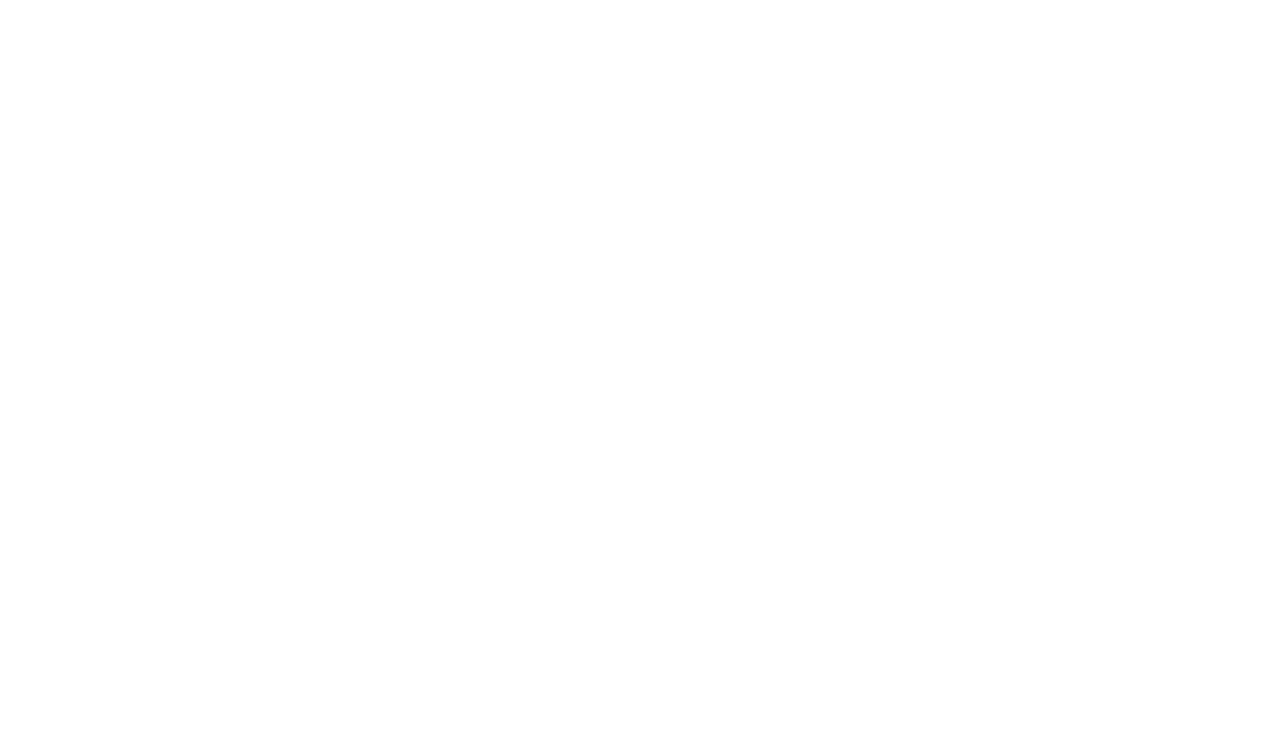
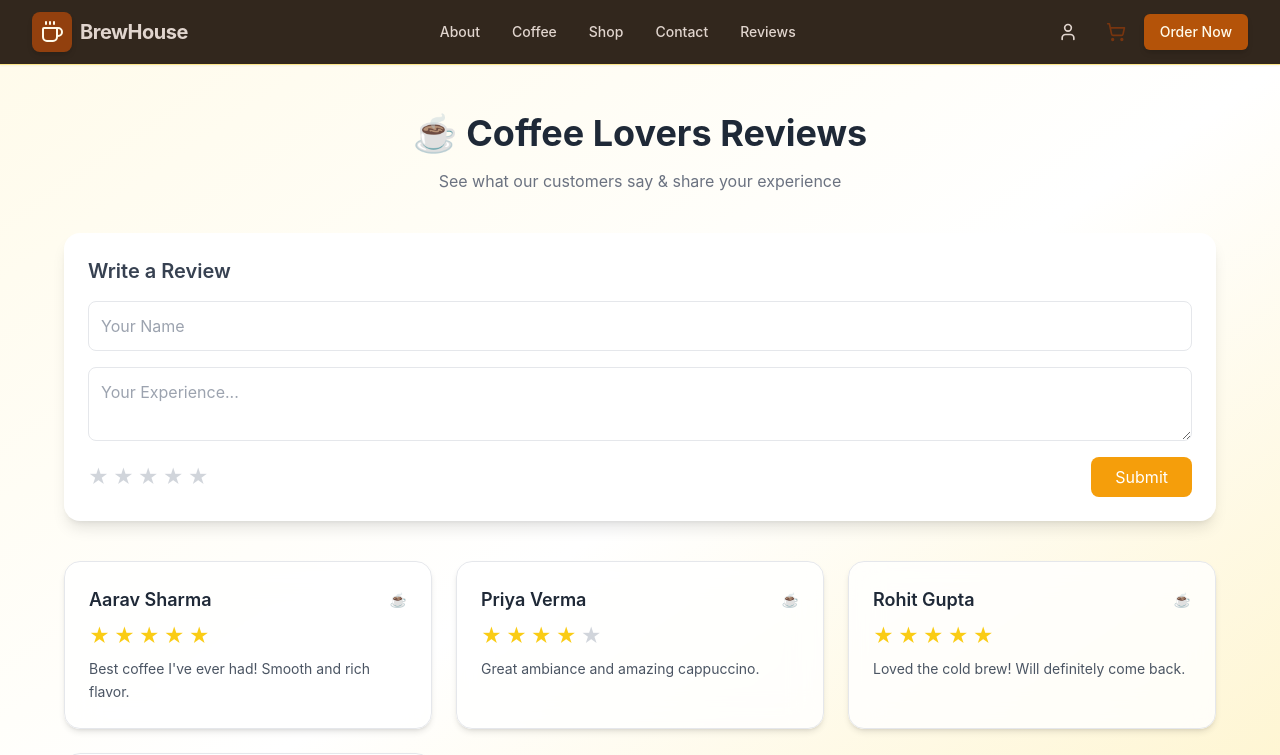
Before and after one commit to himanshpande/coffeeApp, a React (Create React App) app in the folder coffeeapp/: page /reviews in a window 1280 px wide. Before the commit this address had no page. Shown: the top 755 px of the page. Built offline with nearby package versions, Linux system fonts and the light colour scheme.

Commit message:
Review page added

```diff
--- a/coffeeapp/src/App.js
+++ b/coffeeapp/src/App.js
@@ -9,6 +9,7 @@
 import ContactPage from './Contact';
 import Cart from './Cart';
 import Checkout from './checkout';
+import ReviewsPage from './ReviewsPage';
 
 function App() {
   return (
@@ -23,6 +24,7 @@
           <Route path='/contact' element={<ContactPage/>}/>
           <Route path='/cart' element={<Cart/>}/>
           <Route path='/checkout' element={<Checkout/>}/>
+          <Route path='/reviews' element={<ReviewsPage/>}/>
         </Route>
       </Routes>
     </BrowserRouter>
--- a/coffeeapp/src/NavBar.js
+++ b/coffeeapp/src/NavBar.js
@@ -18,6 +18,7 @@
     { name: "Coffee", href: "/coffeePage" },
     { name: "Shop", href: "/products" },
     { name: "Contact", href: "/contact" },
+    { name: "Reviews", href: "/reviews" },
   ]
 
   return (
--- /dev/null
+++ b/coffeeapp/src/ReviewsPage.jsx
@@ -0,0 +1,142 @@
+import React, { useState } from "react";
+
+const initialReviews = [
+  {
+    id: 1,
+    name: "Aarav Sharma",
+    rating: 5,
+    comment: "Best coffee I've ever had! Smooth and rich flavor.",
+  },
+  {
+    id: 2,
+    name: "Priya Verma",
+    rating: 4,
+    comment: "Great ambiance and amazing cappuccino.",
+  },
+  {
+    id: 3,
+    name: "Rohit Gupta",
+    rating: 5,
+    comment: "Loved the cold brew! Will definitely come back.",
+  },
+  {
+    id: 4,
+    name: "Neha Singh",
+    rating: 3,
+    comment: "Good coffee but service can be improved.",
+  },
+];
+
+const StarRating = ({ rating, setRating }) => {
+  return (
+    <div className="flex gap-1 cursor-pointer">
+      {[1, 2, 3, 4, 5].map((star) => (
+        <span
+          key={star}
+          onClick={() => setRating && setRating(star)}
+          className={`text-xl ${star <= rating ? "text-yellow-400" : "text-gray-300"}`}
+        >
+          ★
+        </span>
+      ))}
+    </div>
+  );
+};
+
+const ReviewCard = ({ review }) => {
+  return (
+    <div className="bg-white/80 backdrop-blur-lg border border-gray-200 shadow-md rounded-2xl p-6 hover:scale-[1.03] hover:shadow-xl transition duration-300">
+      <div className="flex items-center justify-between">
+        <h3 className="text-lg font-semibold text-gray-800">{review.name}</h3>
+        <span className="text-sm text-gray-400">☕</span>
+      </div>
+
+      <div className="my-2">
+        <StarRating rating={review.rating} />
+      </div>
+
+      <p className="text-gray-600 text-sm leading-relaxed">{review.comment}</p>
+    </div>
+  );
+};
+
+const ReviewsPage = () => {
+  const [reviews, setReviews] = useState(initialReviews);
+  const [name, setName] = useState("");
+  const [comment, setComment] = useState("");
+  const [rating, setRating] = useState(0);
+
+  const handleSubmit = (e) => {
+    e.preventDefault();
+
+    if (!name || !comment || rating === 0) return;
+
+    const newReview = {
+      id: Date.now(),
+      name,
+      comment,
+      rating,
+    };
+
+    setReviews([newReview, ...reviews]);
+    setName("");
+    setComment("");
+    setRating(0);
+  };
+
+  return (
+    <div className="min-h-screen bg-gradient-to-br from-amber-50 via-white to-amber-100 py-12 px-4">
+      <div className="max-w-6xl mx-auto">
+        <h1 className="text-4xl font-bold text-center text-gray-800 mb-4">
+          ☕ Coffee Lovers Reviews
+        </h1>
+        <p className="text-center text-gray-500 mb-10">
+          See what our customers say & share your experience
+        </p>
+
+        {/* Add Review Form */}
+        <form
+          onSubmit={handleSubmit}
+          className="bg-white shadow-lg rounded-2xl p-6 mb-10 grid gap-4"
+        >
+          <h2 className="text-xl font-semibold text-gray-700">Write a Review</h2>
+
+          <input
+            type="text"
+            placeholder="Your Name"
+            value={name}
+            onChange={(e) => setName(e.target.value)}
+            className="border rounded-lg p-3 focus:outline-none focus:ring-2 focus:ring-amber-400"
+          />
+
+          <textarea
+            placeholder="Your Experience..."
+            value={comment}
+            onChange={(e) => setComment(e.target.value)}
+            className="border rounded-lg p-3 focus:outline-none focus:ring-2 focus:ring-amber-400"
+          />
+
+          <div className="flex items-center justify-between">
+            <StarRating rating={rating} setRating={setRating} />
+
+            <button
+              type="submit"
+              className="bg-amber-500 text-white px-6 py-2 rounded-lg hover:bg-amber-600 transition"
+            >
+              Submit
+            </button>
+          </div>
+        </form>
+
+        {/* Reviews Grid */}
+        <div className="grid gap-6 sm:grid-cols-2 lg:grid-cols-3">
+          {reviews.map((review) => (
+            <ReviewCard key={review.id} review={review} />
+          ))}
+        </div>
+      </div>
+    </div>
+  );
+};
+
+export default ReviewsPage;
```
Also changed, not shown: 1 other file (tests, documents, lock files or other folders).
